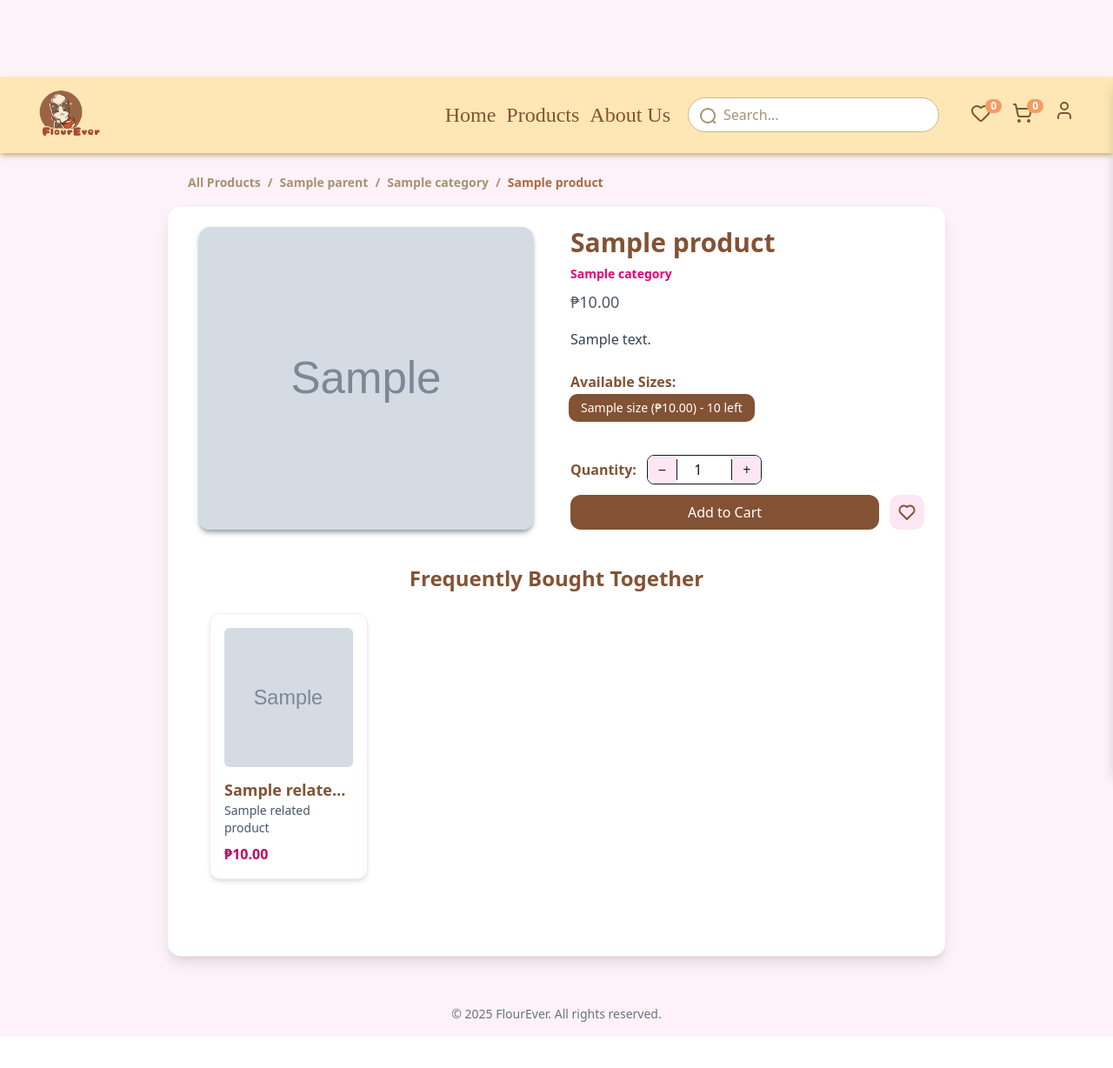
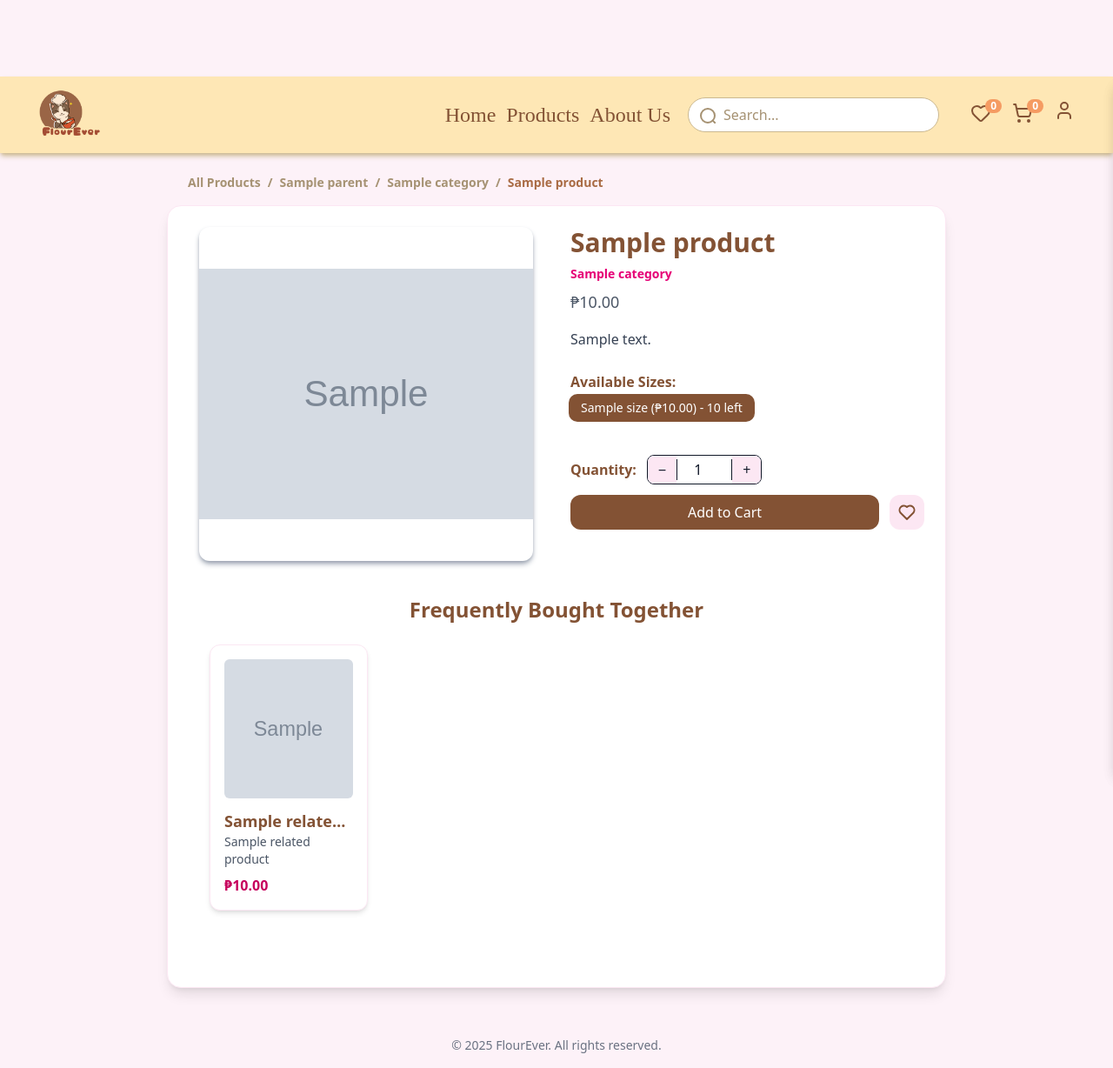
Before and after one commit to hachisnail/sweet-delights, a PHP site: template src/Views/Public/product-detail.twig in a window 1280 px wide. Shown: the whole page at 87% size. Before the commit the page ends 1192 px from the top, so only its background shows below. Run offline with PHP 8.4, Linux system fonts and the light colour scheme; the template is opened without the code that fills it: most values are stand-ins (such as "Sample title", 1, 10 or a date in 2020); grey boxes marked "Sample" are stand-in pictures; some libraries are stand-ins or nearby versions.

Commit message:
adjusted image size in product-details

```diff
--- a/public/css/output.css
+++ b/public/css/output.css
@@ -564,6 +573,9 @@
   .h-64 {
     height: calc(var(--spacing) * 64);
   }
+  .h-96 {
+    height: calc(var(--spacing) * 96);
+  }
   .h-\[0\.1rem\] {
     height: 0.1rem;
   }
@@ -1225,6 +1264,9 @@
   .stroke-red-500 {
     stroke: var(--color-red-500);
   }
+  .object-contain {
+    object-fit: contain;
+  }
   .object-cover {
     object-fit: cover;
   }
@@ -2848,6 +2901,11 @@
   syntax: "*";
   inherits: false;
   initial-value: 0 0 #0000;
+}
+@property --tw-outline-style {
+  syntax: "*";
+  inherits: false;
+  initial-value: solid;
 }
 @property --tw-blur {
   syntax: "*";
@@ -3005,6 +3063,7 @@
       --tw-ring-offset-width: 0px;
       --tw-ring-offset-color: #fff;
       --tw-ring-offset-shadow: 0 0 #0000;
+      --tw-outline-style: solid;
       --tw-blur: initial;
       --tw-brightness: initial;
       --tw-contrast: initial;
--- a/src/Views/Public/product-detail.twig
+++ b/src/Views/Public/product-detail.twig
@@ -52,13 +52,14 @@
 
       <div class="flex flex-col md:flex-row gap-8">
         <div class="md:w-1/2 flex justify-center">
-          {#  --- START: UPDATED IMAGE --- #}
-          <img src="{{ product.image }}" alt="{{ product.name }}"
-               id="mainProductImage" {#  ADDED ID #}
-               class="rounded-xl w-full max-w-sm object-cover shadow-md shadow-gray-400"
-               onerror="this.onerror=null; this.src='/Assets/placeholder-item.png';">
-          {#  --- END: UPDATED IMAGE --- #}
+          <div class="w-full max-w-sm h-96 bg-white rounded-xl shadow-md shadow-gray-400 flex items-center justify-center overflow-hidden">
+            <img src="{{ product.image }}" alt="{{ product.name }}"
+                id="mainProductImage"
+                class="object-contain w-full h-full"
+                onerror="this.onerror=null; this.src='/Assets/placeholder-item.png';">
+          </div>
         </div>
+
 
         <div class="md:w-1/2 flex flex-col ">
           <div>
```
Also changed, not shown: other parts of public/css/output.css (+47 -0 lines).
